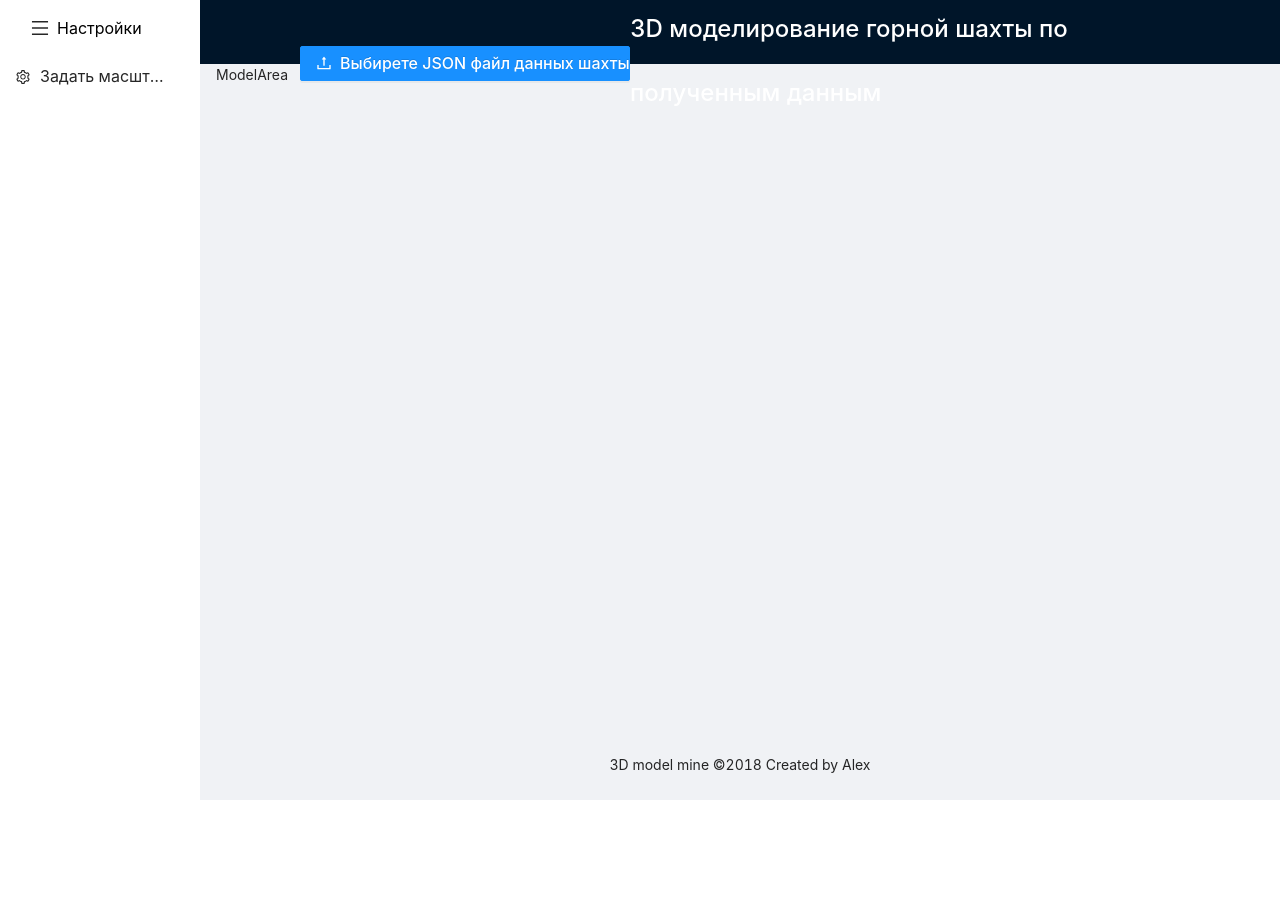
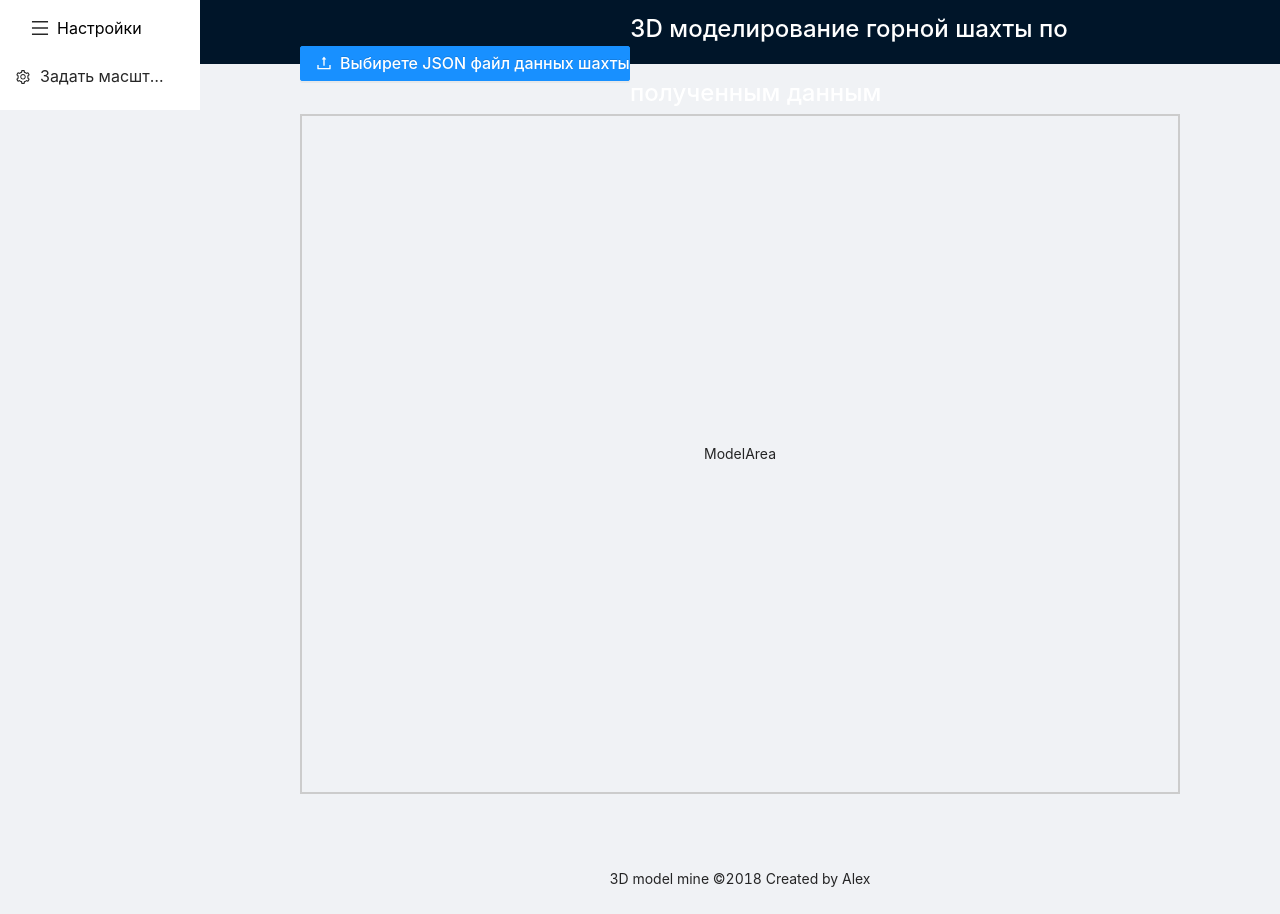
Before and after one commit to Madnessianin/3D_Modeling_On_BabylonJS, a React app: page /modelarea in a window 1280 px wide. Before the commit the page ends 800 px from the top, so only its background shows below. Built offline with nearby package versions, Linux system fonts and the light colour scheme.

Commit message:
refactoring

```diff
--- a/src/App.scss
+++ b/src/App.scss
@@ -1,21 +1,6 @@
 @import "./vars.scss";
 
-.header {
-  padding: $main_padding;
-  height: 64px;
-}
-.header_inner {
-  display: flex;
-  justify-content: space-between;
-  align-items: center;
-}
-.header_title {
-  position: relative;
-  top: -3px;
-  z-index: 2;
-  margin: 0;
-  font-size: 24px;
-  font-weight: 500;
-  text-shadow: $text_shadow;
-  color: $white;
-}
+
+
+@import './Component/Header/Header.scss';
+@import './Component/ModelArea/ModelArea.scss';
--- a/src/App.tsx
+++ b/src/App.tsx
@@ -1,20 +1,13 @@
 import React from "react";
-import { Layout, Menu, Breadcrumb } from "antd";
+import { Layout, Menu } from "antd";
 import "antd/dist/antd.less";
 import "./App.scss";
 import { Redirect, Route, Switch } from "react-router";
 import ModelArea from "./Component/ModelArea/ModelArea";
 import Sidebar from "./Component/Sidebar/Sidebar";
 import Header from "./Component/Header/Header";
-import {
-  DesktopOutlined,
-  PieChartOutlined,
-  FileOutlined,
-  TeamOutlined,
-  UserOutlined,
-} from '@ant-design/icons';
 const { Content, Footer } = Layout;
-const { SubMenu } = Menu;
+
 
 const App = () => {
   return (
@@ -23,7 +16,7 @@ const App = () => {
         <Sidebar />
         <Layout className="site-layout">
           <Header />
-          <Content style={{ margin: '0 16px' }}>
+          <Content>
             <Switch>
               <Route exact path="/" render={() => <Redirect to="/modelarea" />} />
               <Route path="/modelarea" render={() => <ModelArea />} />
--- /dev/null
+++ b/src/Component/Header/Header.scss
@@ -0,0 +1,20 @@
+
+.header {
+    padding: $main_padding;
+    height: 64px;
+  }
+  .header_inner {
+    display: flex;
+    justify-content: space-between;
+    align-items: center;
+  }
+  .header_title {
+    position: relative;
+    top: -3px;
+    z-index: 2;
+    margin: 0;
+    font-size: 24px;
+    font-weight: 500;
+    text-shadow: $text_shadow;
+    color: $white;
+  }
--- a/src/Component/Header/Header.tsx
+++ b/src/Component/Header/Header.tsx
@@ -1,6 +1,7 @@
 import React from "react";
 import { Layout } from "antd";
 import BtnLoader from "./../Common/LoaderBtn/LoaderBtn";
+
 
 const { Header } = Layout;
 
--- /dev/null
+++ b/src/Component/ModelArea/ModelArea.scss
@@ -0,0 +1,8 @@
+.modelArea {
+    display: flex;
+    justify-content: center;
+    align-items: center;
+    margin: 50px 100px;
+    border: 2px solid #ccc;
+    min-height: 85vh;
+}
--- a/src/Component/ModelArea/ModelArea.tsx
+++ b/src/Component/ModelArea/ModelArea.tsx
@@ -1,7 +1,7 @@
 import React from "react";
 
 const ModelArea = () => {
-  return <div>ModelArea</div>;
+  return <div className="modelArea">ModelArea</div>;
 };
 
 export default ModelArea;
--- a/src/Component/Sidebar/SideBarStyle.ts
+++ b/src/Component/Sidebar/SideBarStyle.ts
@@ -12,3 +12,9 @@ export const styleMenu: Object = {
     background: 'transparent',
     border: 'none'
 }
+
+export const styleSidebar: Object = {
+    background: '#fff',
+    height: '100%',
+    padding: '10px'
+}
--- a/src/Component/Sidebar/Sidebar.tsx
+++ b/src/Component/Sidebar/Sidebar.tsx
@@ -2,7 +2,7 @@ import React, { useState } from "react";
 import { Menu, Layout, Button } from "antd";
 import { SettingOutlined, MenuOutlined } from '@ant-design/icons';
 import './Sidebar.scss'
-import { styleBtn, styleMenu } from "./SideBarStyle";
+import { styleBtn, styleMenu, styleSidebar } from "./SideBarStyle";
 
 const { Sider } = Layout;
 
@@ -14,7 +14,7 @@ const Sidebar = () => {
   };
 
   return (
-    <Sider trigger={null} collapsible collapsed={collapseMode} style={{background: '#fff', height: '100vh', padding: '10px'}}>
+    <Sider trigger={null} collapsible collapsed={collapseMode} style={styleSidebar}>
       <Button type="text" onClick={onClickCollapseeMode} style={styleBtn}>
         <MenuOutlined />
         <span className={`visible_btn_name ${!collapseMode ? 'visible_btn_name--visible' : ''}`}>Настройки</span>
```
